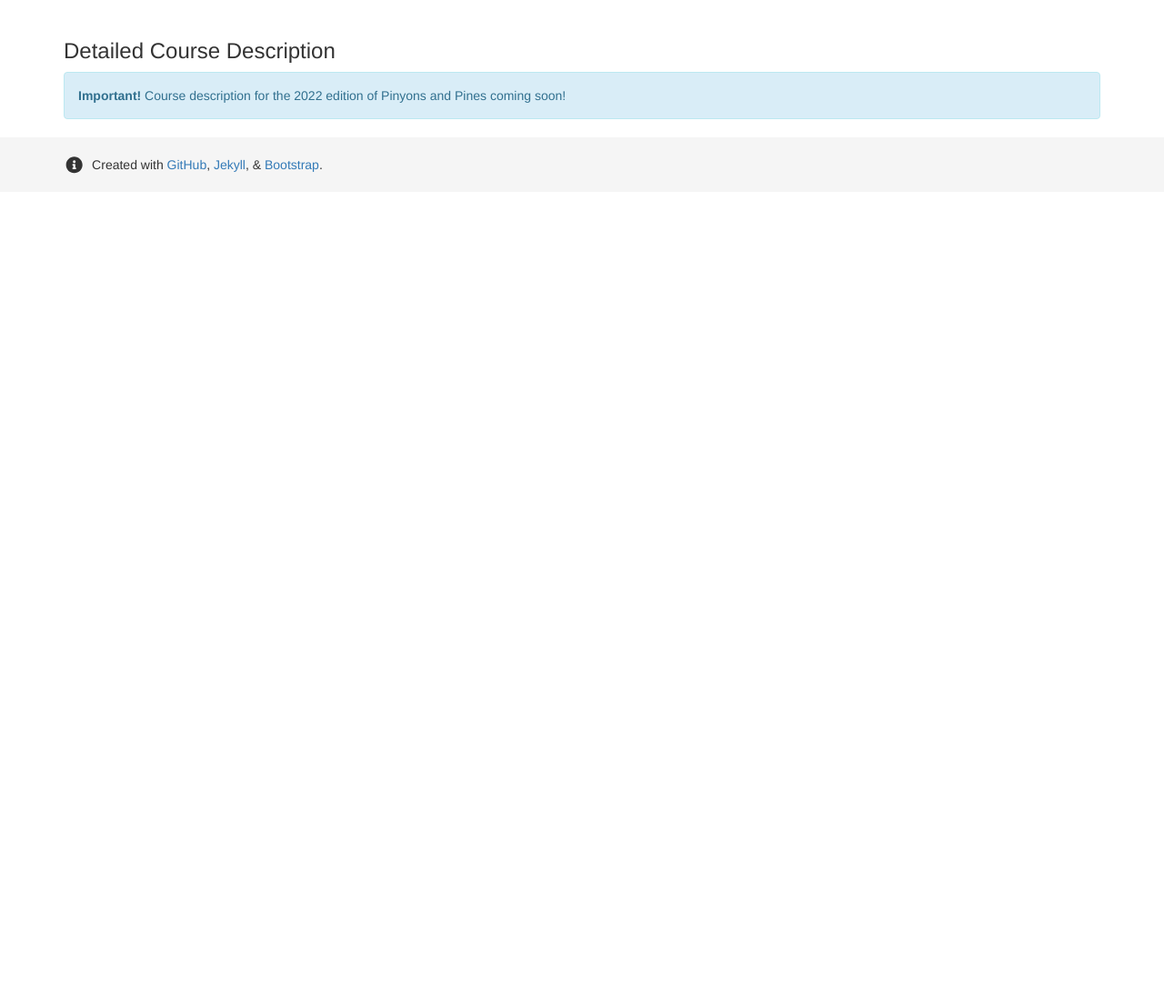
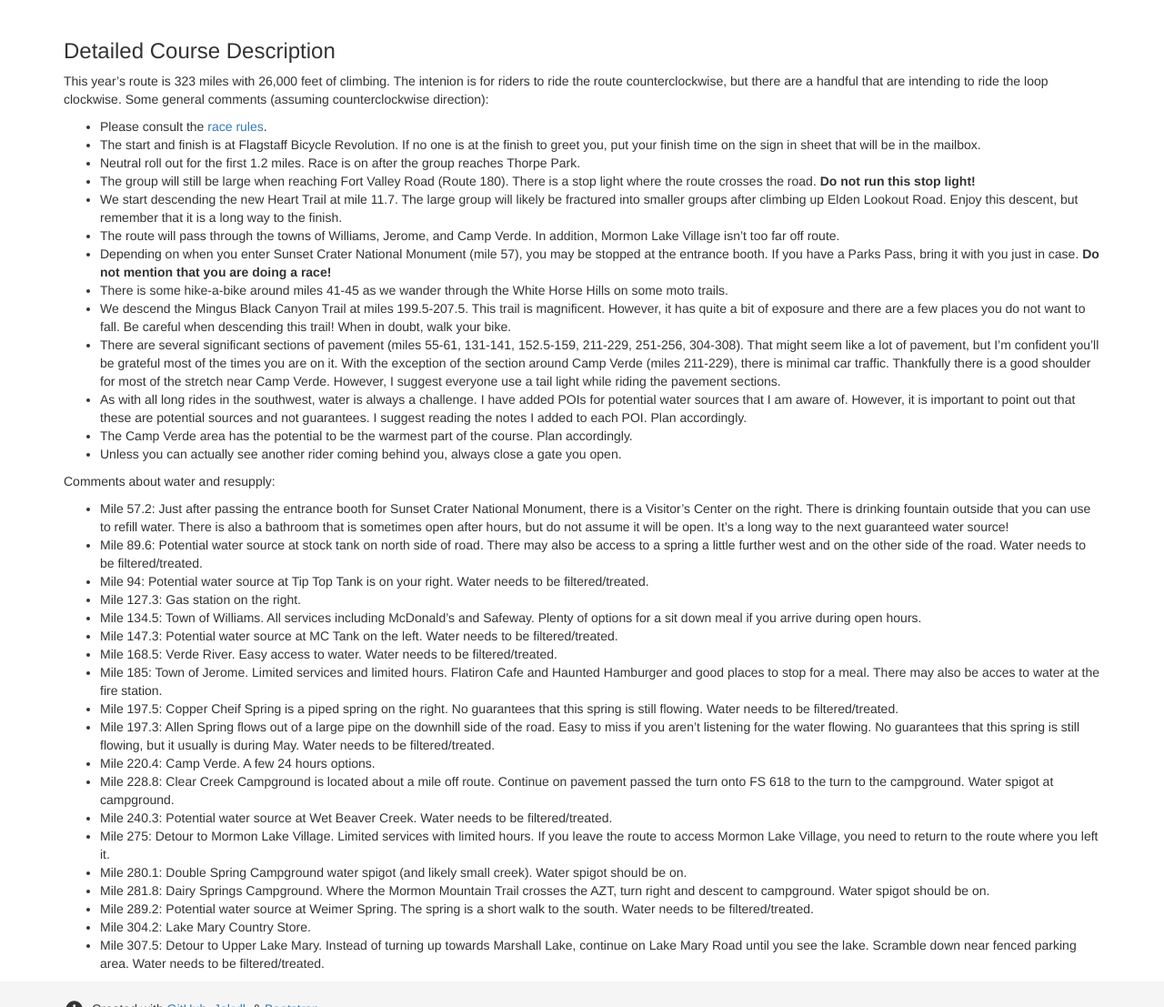
Before and after one commit to dcernst/PinyonsPines, a Jekyll site: the page built from course2022.md, in a window 1280 px wide and 1400 px high, scrolled down 1410 px. Shown: the part 293-1400 px from the top of the window at 91% size. Built offline with Jekyll 4.4.1, drawn with Linux system fonts in a browser that asks for light colours; nearby versions of some CDN libraries; before the commit the page ends 1914 px from its top, so only the background shows below that; some of the changed text lies outside the part shown.

Commit message:
Update to course description

```diff
--- a/course2022.md
+++ b/course2022.md
@@ -18,55 +18,55 @@ Flagstaff sits at the base of the [San Francisco Peaks](https://en.wikipedia.org
 
 **Important!** This is an unsanctioned event. There are no fees, no prizes, but all attempts will be made to record your finish time in comparison to others. A start time and route are provided and it is up to the participant to understand the route. Riders have full responsibility for their navigation and well being. The goal is to finish the entire route while setting your own pace.
 
-Here is a draft of the route for 2022.
+Here is the route for 2022.
 
 <br>
 
 <center>
-<iframe src="https://ridewithgps.com/embeds?type=route&id=39028932&sampleGraph=true" style="width: 1px; min-width: 90%; height: 700px; border: none;" scrolling="no"></iframe>
+<iframe src="https://ridewithgps.com/embeds?type=route&id=39077083&sampleGraph=true" style="width: 1px; min-width: 90%; height: 700px; border: none;" scrolling="no"></iframe>
 </center>
 
 <br>
 
 ### Detailed Course Description
 
-<div class="alert alert-info" role="alert">
+<!-- <div class="alert alert-info" role="alert">
 <strong>Important!</strong> Course description for the 2022 edition of Pinyons and Pines coming soon!
-</div>
+</div> -->
 
-<!-- This year's route is a departure from what we've done the past two years. The current draft is 302 miles with 25,000 feet of climbing. Riders can choose to ride the route counterclockwise or clockwise. Some general comments (assuming counterclockwise direction):
+This year's route is 323 miles with 26,000 feet of climbing. The intenion is for riders to ride the route counterclockwise, but there are a handful that are intending to ride the loop clockwise. Some general comments (assuming counterclockwise direction):
 
-- I've added POIs for potential water sources, but it's important to point out that these are potential and not guarantees.  I suggest reading the notes I added to each POI.
-- The route will pass through the towns of Parks, Jerome, Camp Verde, Strawberry, and Pine.  In addition, Mormon Lake Village isn't too far off route.
-- The first half of the route is spectacular in my opinion.  The section on Mingus Mountain after Jerome is particularly awesome.  I hope most of you can see this part during daylight. There isn't much single track on the first half, but you will not be disappointed.
-- There is 10+ miles of pavement near Camp Verde.  There is a good shoulder for pretty much all of this, but I suggest you use a tail light.
-- The Camp Verde area has the potential to be the warmest part of the course, but most people will be passing through during the evening on the first day or early in the morning on the second day.
-- The second half of the course has a lot of single track on it and will certainly take longer than the first half.
-- There is some hike-a-bike around miles 177-179 as we gain the Mogollon Rim and miles 262-264 as we ascend Mormon Mountain.
-- You are allowed to camp along the first 10 miles of Fossil Springs Road, but after mile 10, you are not allowed to camp for roughly the next 10 miles.
+- Please consult the [race rules]({{ site.baseurl }}/rules/).
+- The start and finish is at Flagstaff Bicycle Revolution.  If no one is at the finish to greet you, put your finish time on the sign in sheet that will be in the mailbox.
+- Neutral roll out for the first 1.2 miles.  Race is on after the group reaches Thorpe Park.
+- The group will still be large when reaching Fort Valley Road (Route 180).  There is a stop light where the route crosses the road.  **Do not run this stop light!**
+- We start descending the new Heart Trail at mile 11.7.  The large group will likely be fractured into smaller groups after climbing up Elden Lookout Road.  Enjoy this descent, but remember that it is a long way to the finish.
+- The route will pass through the towns of Williams, Jerome, and Camp Verde.  In addition, Mormon Lake Village isn't too far off route.
+- Depending on when you enter Sunset Crater National Monument (mile 57), you may be stopped at the entrance booth. If you have a Parks Pass, bring it with you just in case. **Do not mention that you are doing a race!**
+- There is some hike-a-bike around miles 41-45 as we wander through the White Horse Hills on some moto trails.
+- We descend the Mingus Black Canyon Trail at miles 199.5-207.5.  This trail is magnificent.  However, it has quite a bit of exposure and there are a few places you do not want to fall.  Be careful when descending this trail! When in doubt, walk your bike.
+- There are several significant sections of pavement (miles 55-61, 131-141, 152.5-159, 211-229, 251-256, 304-308).  That might seem like a lot of pavement, but I'm confident you'll be grateful most of the times you are on it.  With the exception of the section around Camp Verde (miles 211-229), there is minimal car traffic.  Thankfully there is a good shoulder for most of the stretch near Camp Verde.  However, I suggest everyone use a tail light while riding the pavement sections.
+- As with all long rides in the southwest, water is always a challenge. I have added POIs for potential water sources that I am aware of. However, it is important to point out that these are potential sources and not guarantees.  I suggest reading the notes I added to each POI. Plan accordingly.
+- The Camp Verde area has the potential to be the warmest part of the course.  Plan accordingly.
+- Unless you can actually see another rider coming behind you, always close a gate you open.
 
 Comments about water and resupply:
-
-- Mile 17.5: short detour to Bellemont truck stop.
-- Mile 24.6: Town of Parks (gas station and general store)
-- Mile 41.6: Whitehorse Lake Campground. Water spigot should be on.
-- Mile 72.3: Verde River. Easy access to water.
-- Mile 89.3: Town of Jerome. If you plan to stop here, plan on it taking a while. I’ll likely stop at the Flatiron Cafe.
-- Mile 99.3 (approximate): There is a piped spring on the right. It was flowing strong a couple months ago, but no guarantees that it is still flowing.
-- Mile 133: Town of Camp Verde. A few 24 hours options.
-- Mile 141.7: Clear Creek Campground. Water spigot.
-- Mile 158.3: Fossil Creek. You can easily access river in a few spots. However, the mineral content of the water is very high, so you might want to skip getting water here.
-- Mile 169.2: Town of Strawberry. Limited hours, so plan accordingly. The PIEbar is excellent if it is open when you pass through.
-- Mile 173.5: Town of Pine. Route passes the Ponderosa Market (grocery store), but hours are limited, so plan accordingly. Uncle Tom’s Kwik Stop is roughly a half mile to the north on HWY 260. There is a water dispenser outside that is available 24 hours per day. You need quarters to use the machine.
-- Mile 179.6 (approximate): After topping out on Donahue Trail, there is a stock tank with water in it.
-- Mile 204.5: Aspen Spring. Usually flowing, but the Stempke’s tell me that it is nothing but a trickle.
-- Mile 205.8: The trail crosses a small creek near Pinchot Spring.
-- Mile 212.6: Water in Clear Creek at bottom of Barbershop Canyon.
-- Mile 218.9: Instead of crossing over HWY 87, turn left and ride a short distance to ranger station. There is a water spigot behind the first building on the right.
-- Mile 239.3: Bargaman Tank. This stock tank likely has water in it.
-- Mile 255.3: Detour to town of Mormon Lake if you are in need of food, etc.
-- Mile 259.9: Double Spring Campground water spigot (and likely small creek). Water spigot should be on.
-- Mile 261.6: Dairy Springs Campground. Where the route turns to head up Mormon Mountain, instead turn right and descent to campground. Water spigot should be on.
-- Mile 268.3: Weimer Spring. I checked this out a week or so ago and there wasn’t much water.
-- Mile 283.1: Lake Mary Country Store.
-- Mile 286.7: Detour to Upper Lake Mary. Instead of turning up towards Marshall Lake, continue on Lake Mary Road until you see the lake. Scramble down near fenced parking area. -->
+- Mile 57.2:  Just after passing the entrance booth for Sunset Crater National Monument, there is a Visitor’s Center on the right. There is drinking fountain outside that you can use to refill water. There is also a bathroom that is sometimes open after hours, but do not assume it will be open. It’s a long way to the next guaranteed water source!
+- Mile 89.6: Potential water source at stock tank on north side of road.  There may also be access to a spring a little further west and on the other side of the road. Water needs to be filtered/treated.
+- Mile 94: Potential water source at Tip Top Tank is on your right. Water needs to be filtered/treated.
+- Mile 127.3: Gas station on the right.
+- Mile 134.5: Town of Williams.  All services including McDonald's and Safeway. Plenty of options for a sit down meal if you arrive during open hours.
+- Mile 147.3: Potential water source at MC Tank on the left. Water needs to be filtered/treated.
+- Mile 168.5: Verde River. Easy access to water. Water needs to be filtered/treated.
+- Mile 185: Town of Jerome. Limited services and limited hours.  Flatiron Cafe and Haunted Hamburger and good places to stop for a meal.  There may also be acces to water at the fire station.
+- Mile 197.5: Copper Cheif Spring is a piped spring on the right. No guarantees that this spring is still flowing. Water needs to be filtered/treated.
+- Mile 197.3: Allen Spring flows out of a large pipe on the downhill side of the road. Easy to miss if you aren't listening for the water flowing.  No guarantees that this spring is still flowing, but it usually is during May. Water needs to be filtered/treated.
+- Mile 220.4: Camp Verde. A few 24 hours options.
+- Mile 228.8: Clear Creek Campground is located about a mile off route. Continue on pavement passed the turn onto FS 618 to the turn to the campground.  Water spigot at campground.
+- Mile 240.3: Potential water source at Wet Beaver Creek. Water needs to be filtered/treated.
+- Mile 275: Detour to Mormon Lake Village. Limited services with limited hours.  If you leave the route to access Mormon Lake Village, you need to return to the route where you left it.
+- Mile 280.1: Double Spring Campground water spigot (and likely small creek). Water spigot should be on.
+- Mile 281.8: Dairy Springs Campground. Where the Mormon Mountain Trail crosses the AZT, turn right and descent to campground. Water spigot should be on.
+- Mile 289.2: Potential water source at Weimer Spring. The spring is a short walk to the south. Water needs to be filtered/treated.
+- Mile 304.2: Lake Mary Country Store.
+- Mile 307.5: Detour to Upper Lake Mary. Instead of turning up towards Marshall Lake, continue on Lake Mary Road until you see the lake. Scramble down near fenced parking area. Water needs to be filtered/treated.
```
Also changed, not shown: index.md (+1 -1 lines).
